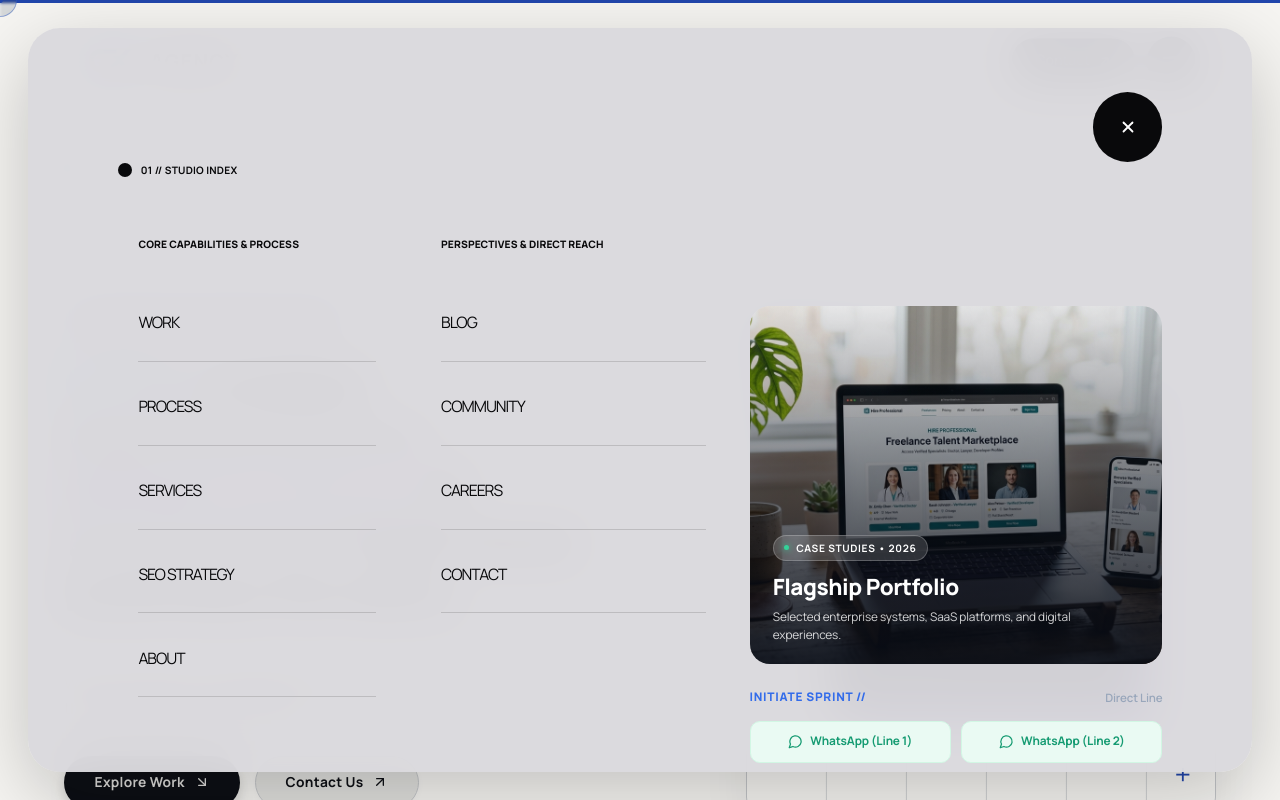
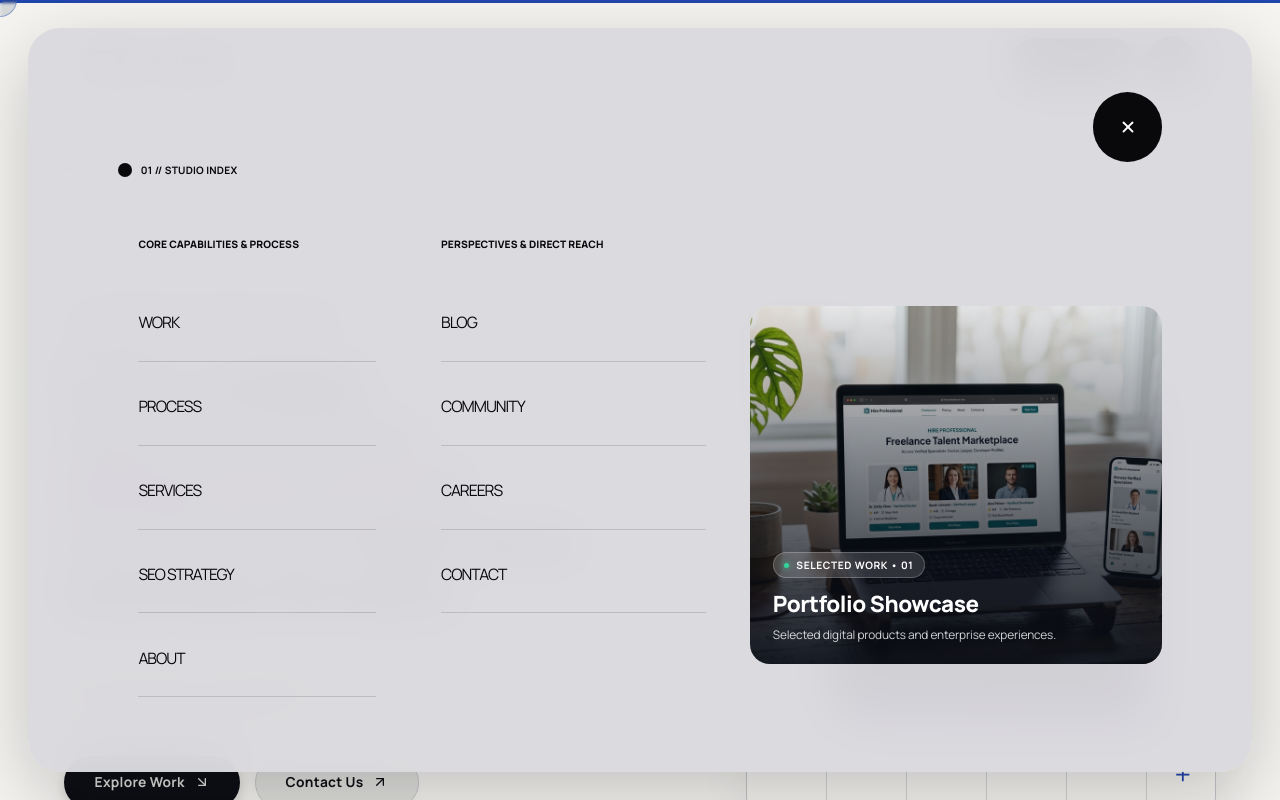
Before and after one commit to boysany/climatechange, a React (Vite) app: page / in a window 1280 px wide. Both pictures are taken after a click on the button 1190 px from the left and 51 px from the top of the page. Shown: the top 800 px of the page. Built offline with nearby package versions, Linux system fonts and the light colour scheme.

Commit message:
Simplify menu to dynamic showcase

```diff
--- a/components/Navbar.tsx
+++ b/components/Navbar.tsx
@@ -2,19 +2,20 @@ import React, { useEffect, useState } from 'react';
 import { motion as m, AnimatePresence } from 'framer-motion';
 import {
   ArrowUpRight,
-  MessageCircle,
-  MessageSquare,
-  Phone,
-  Mail,
   X,
-  Globe,
   Clock,
   Sparkles,
-  TrendingUp,
 } from 'lucide-react';
 import CcdlLogo from './CcdlLogo.tsx';
 
 const motion = m as any;
+
+const menuShowcaseImages = [
+  { src: '/images/projects/hirepro.jpg', alt: 'HirePro portfolio interface' },
+  { src: '/images/projects/aicafe.jpg', alt: 'AI Cafe portfolio interface' },
+  { src: '/images/projects/ccexchange.jpg', alt: 'CC Exchange portfolio interface' },
+  { src: '/images/projects/aitranslate.jpg', alt: 'AI Translate portfolio interface' },
+];
 
 interface NavbarProps {
   isDark?: boolean;
@@ -27,6 +28,7 @@ export default function Navbar({ currentRoute = 'home', onNavigate }: NavbarProp
   const [open, setOpen] = useState(false);
   const [scrolled, setScrolled] = useState(false);
   const [currentTime, setCurrentTime] = useState('');
+  const [showcaseImageIndex, setShowcaseImageIndex] = useState(0);
 
   // Live world time for studio header
   useEffect(() => {
@@ -46,6 +48,14 @@ export default function Navbar({ currentRoute = 'home', onNavigate }: NavbarProp
     const interval = setInterval(updateTime, 1000);
     return () => clearInterval(interval);
   }, []);
+
+  useEffect(() => {
+    if (!open) return;
+    const interval = setInterval(() => {
+      setShowcaseImageIndex((current) => (current + 1) % menuShowcaseImages.length);
+    }, 3200);
+    return () => clearInterval(interval);
+  }, [open]);
 
   useEffect(() => {
     const handleScroll = () => {
@@ -390,139 +400,28 @@ export default function Navbar({ currentRoute = 'home', onNavigate }: NavbarProp
                   </div>
                 </div>
 
-                {/* Column 3: Stacked Right Showcase & Direct Line Intake */}
+                {/* Column 3: Dynamic portfolio showcase only */}
                 <div className="studio-showcase-stack">
-                  {/* Showcase Photo Card */}
-                  <div
-                    className="studio-flagship-photo-card cursor-pointer group"
-                    onClick={() => handleNav('portfolio')}
-                  >
-                    <img
-                      src="/images/projects/hirepro.jpg"
-                      alt="CCDL Flagship Portfolio"
+                  <div className="studio-flagship-photo-card">
+                    <motion.img
+                      key={menuShowcaseImages[showcaseImageIndex].src}
+                      src={menuShowcaseImages[showcaseImageIndex].src}
+                      alt={menuShowcaseImages[showcaseImageIndex].alt}
                       className="flagship-photo-bg"
+                      initial={{ opacity: 0, scale: 1.03 }}
+                      animate={{ opacity: 1, scale: 1 }}
+                      transition={{ duration: 0.45, ease: 'easeOut' }}
                     />
                     <div className="flagship-photo-overlay" />
-
                     <div className="flagship-card-content">
                       <div className="flagship-case-badge">
                         <span className="flagship-badge-dot" />
-                        <span>CASE STUDIES • 2026</span>
+                        <span>SELECTED WORK • {String(showcaseImageIndex + 1).padStart(2, '0')}</span>
                       </div>
-                      <h3 className="flagship-card-title">Flagship Portfolio</h3>
-                      <p className="flagship-card-sub">
-                        Selected enterprise systems, SaaS platforms, and digital experiences.
-                      </p>
+                      <h3 className="flagship-card-title">Portfolio Showcase</h3>
+                      <p className="flagship-card-sub">Selected digital products and enterprise experiences.</p>
                     </div>
                   </div>
-
-                  {/* Direct Line / Initiate Sprint Card */}
-                  <div className="studio-initiate-sprint-card">
-                    <div className="sprint-card-header">
-                      <span className="sprint-header-title">INITIATE SPRINT //</span>
-                      <span className="sprint-header-sub">Direct Line</span>
-                    </div>
-
-                    {/* WhatsApp Line 1 & Line 2 */}
-                    <div className="sprint-action-grid">
-                      <a
-                        href="https://wa.me/917852052323"
-                        target="_blank"
-                        rel="noopener noreferrer"
-                        className="sprint-btn-wa"
-                      >
-                        <MessageCircle size={15} />
-                        <span>WhatsApp (Line 1)</span>
-                      </a>
-                      <a
-                        href="https://wa.me/918005873764"
-                        target="_blank"
-                        rel="noopener noreferrer"
-                        className="sprint-btn-wa"
-                      >
-                        <MessageCircle size={15} />
-                        <span>WhatsApp (Line 2)</span>
-                      </a>
-                    </div>
-
-                    {/* Direct Call Numbers */}
-                    <div className="sprint-action-grid">
-                      <a
-                        href="tel:+917852052323"
-                        className="sprint-btn-phone"
-                      >
-                        <Phone size={14} />
-                        <span>+91 78520 52323</span>
-                      </a>
-                      <a
-                        href="tel:+918005873764"
-                        className="sprint-btn-phone"
-                      >
-                        <Phone size={14} />
-                        <span>+91 80058 73764</span>
-                      </a>
-                    </div>
-
-                    {/* Email Bar & Intake Form Button */}
-                    <div className="sprint-email-row">
-                      <a
-                        href="mailto:climatechangedigitallabs@gmail.com"
-                        className="sprint-email-link"
-                      >
-                        <Mail size={14} />
-                        <span className="email-txt">climatechangedigitallabs@gmail.com</span>
-                      </a>
-                      <button
-                        onClick={() => handleNav('contact')}
-                        className="sprint-intake-btn"
-                      >
-                        <span>Intake Form</span>
-                        <ArrowUpRight size={13} />
-                      </button>
-                    </div>
-                  </div>
-                </div>
-              </div>
-
-              {/* Bottom Meta Bar (Jaipur/Bangalore, Discord, Instagram, Behance) */}
-              <div className="alien-menu-bottom-footer">
-                <div className="menu-meta-location">
-                  <Globe size={13} />
-                  <span>JAIPUR HQ • BANGALORE HUB • GLOBAL CLIENTS</span>
-                </div>
-
-                <div className="menu-meta-system-badge desktop-only-pill">
-                  <TrendingUp size={13} />
-                  <span>HIGH PERFORMANCE DIGITAL ARCHITECTURE</span>
-                </div>
-
-                <div className="menu-meta-socials">
-                  <a
-                    href="https://www.behance.net/climatedigital1"
-                    target="_blank"
-                    rel="noopener noreferrer"
-                    className="menu-social-link"
-                  >
-                    Behance
-                  </a>
-                  <a
-                    href="https://www.instagram.com/climate_change_digital_labs/"
-                    target="_blank"
-                    rel="noopener noreferrer"
-                    className="menu-social-link"
-                  >
-                    Instagram
-                  </a>
-                  <a
-                    href="https://discord.gg/climatechangedigitallabs"
-                    target="_blank"
-                    rel="noopener noreferrer"
-                    className="menu-social-link menu-social-featured discord-highlight"
-                    title="Join Discord Community"
-                  >
-                    <MessageSquare size={13} />
-                    <span>Discord</span>
-                  </a>
                 </div>
               </div>
             </div>
```
